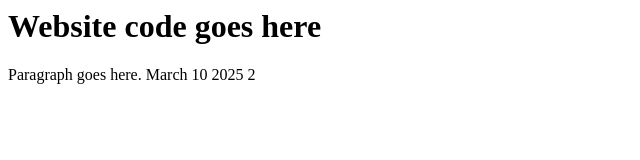
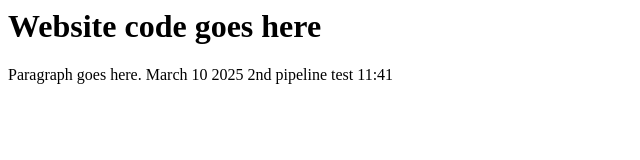
Before and after one commit to pahardy/s3static-website-code, a plain HTML site: page index.html in a window 1280 px wide. Shown: the whole page, without its empty margins (0-640 px from the left). Drawn offline with Linux system fonts and the light colour scheme.

Commit message:
Update file index.html

```diff
--- a/index.html
+++ b/index.html
@@ -2,7 +2,7 @@
 <body>
 
 <h1>Website code goes here</h1>
-<p>Paragraph goes here. March 10 2025 2</p>
+<p>Paragraph goes here. March 10 2025 2nd pipeline test 11:41</p>
 
 </body>
 </html>
```
